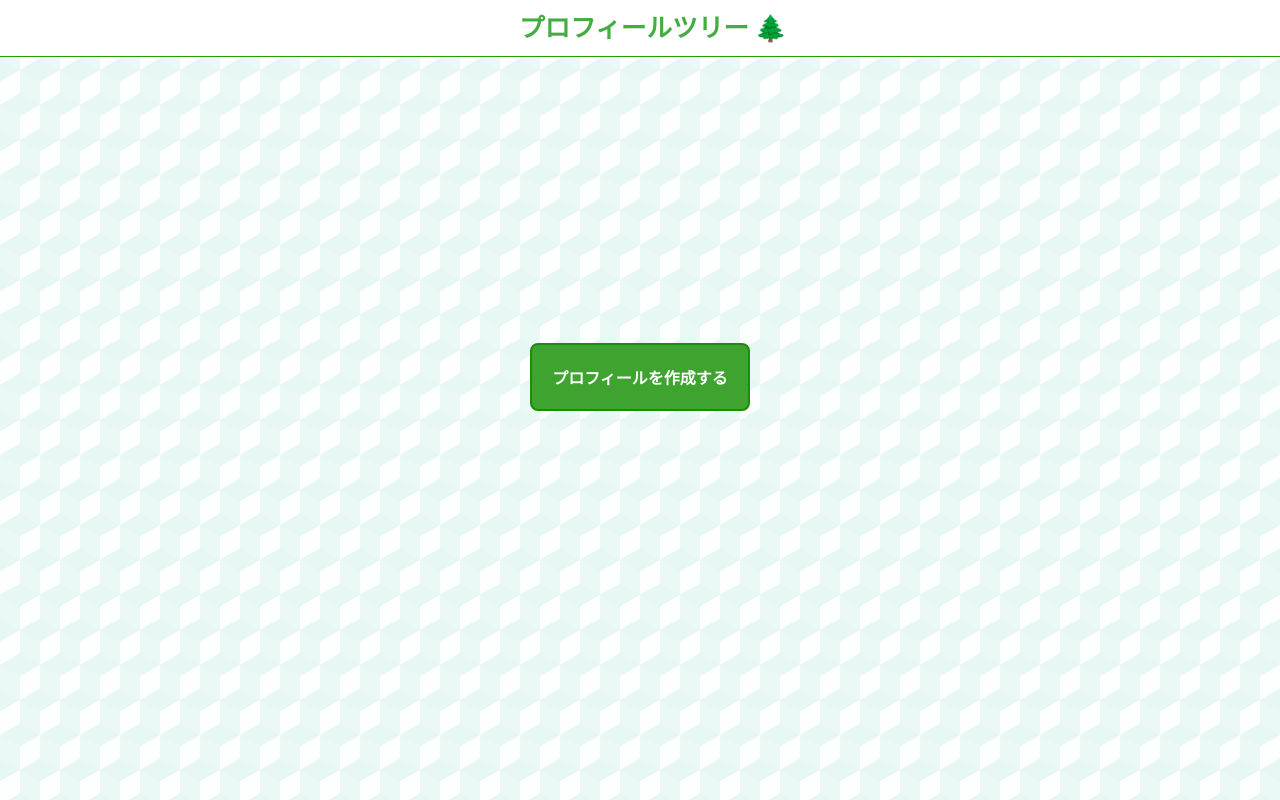
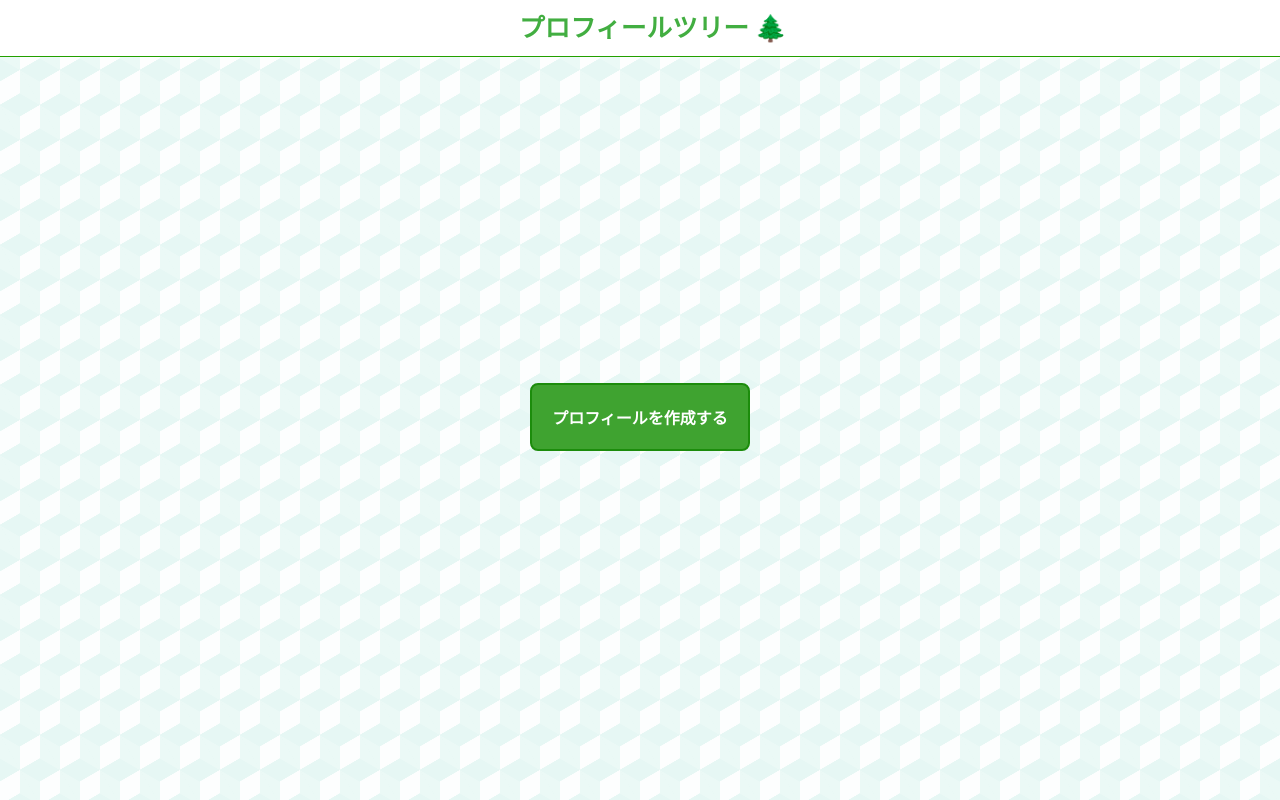
Before and after one commit to ask-nugey/profile-tree, a Next.js app: page / in a window 1280 px wide. Built offline with nearby package versions, Linux system fonts and the light colour scheme.

Commit message:
💄 Updated styles.

```diff
--- a/src/styles/globals.scss
+++ b/src/styles/globals.scss
@@ -97,12 +97,18 @@ button {
   cursor: pointer;
 }
 
+main {
+  display: flex;
+  justify-content: center;
+  align-items: center;
+  height: 90vh;
+}
+
 .c-block {
   display: flex;
   flex-wrap: wrap;
   justify-content: center;
   align-items: center;
-  height: calc(100vh - 160px);
 }
 
 .c-btn {
@@ -117,7 +123,7 @@ button {
 
 .c-questionTitle {
   width: 100%;
-  margin: 40px 0 -40px;
+  margin-bottom: 40px;
   text-align: center;
 }
 
@@ -165,7 +171,7 @@ button {
 
 .c-nextButton {
   display: block;
-  margin-top: 24px;
+  margin-top: 32px;
   margin-inline: auto;
   padding: 16px 40px;
   font-size: 1em;
@@ -184,6 +190,7 @@ button {
 
 .c-answerTitle {
   width: 100%;
+  margin-bottom: 40px;
   text-align: center;
 }
 
```
